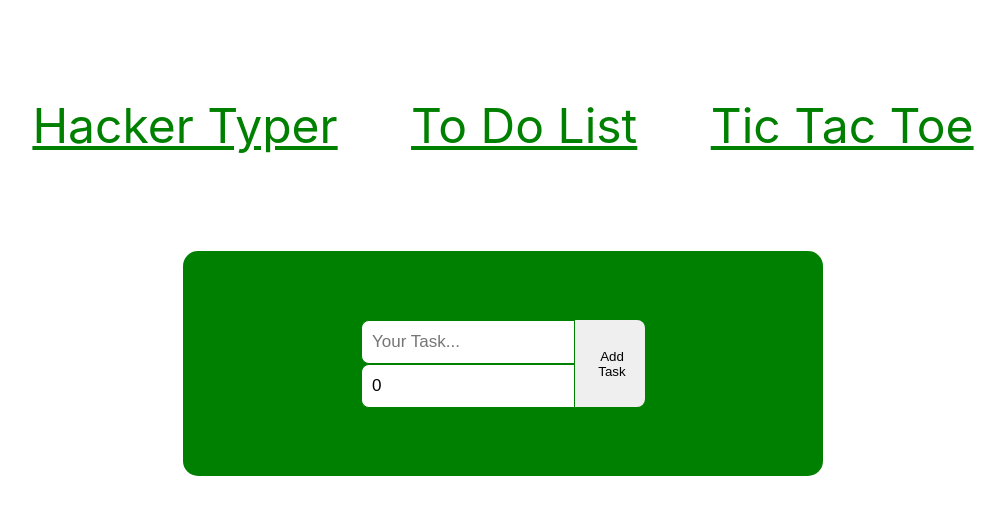
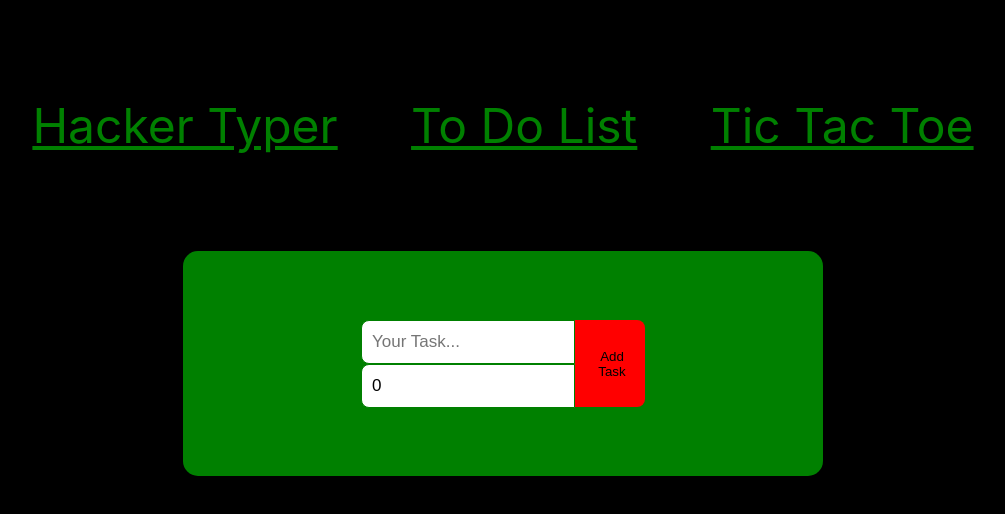
Before and after one commit to matusgrulik/ita-matus-grulik, a React (Create React App) app: page /todolist in a window 1280 px wide. Shown: the top 514 px of the page, without its empty margins (137-1142 px from the left). Built offline with nearby package versions, Linux system fonts and the light colour scheme; the HTML template or start-up script is replaced by a standard one.

Commit message:
fixed todolist

```diff
--- a/package.json
+++ b/package.json
@@ -15,7 +15,7 @@
     "react-dom": "^17.0.2",
     "react-router-dom": "^5.2.0",
     "react-scripts": "4.0.3",
-    "styled-components": "^5.3.0",
+    "styled-components": "^5.3.3",
     "typescript": "^4.1.2",
     "web-vitals": "^1.0.1"
   },
--- a/src/App.tsx
+++ b/src/App.tsx
@@ -1,6 +1,6 @@
 import "./App.css";
 import { Link, Route, BrowserRouter as Router, Switch } from "react-router-dom";
-import ToDoList from "./ToDoList/ToDoList";
+import { ToDoList } from "./ToDoList/ToDoList";
 
 export default function App() {
   return (
--- a/src/ToDoList/Components/ToDoTask.tsx
+++ b/src/ToDoList/Components/ToDoTask.tsx
@@ -1,5 +1,6 @@
 import { ITask } from "../Interfaces";
 import React from "react";
+import styled from "styled-components";
 
 interface Props {
   task: ITask;
@@ -7,19 +8,52 @@ interface Props {
 }
 const ToDoTask = ({ task, completeTask }: Props) => {
   return (
-    <div className="task">
-      <div className="content">
-        <span>{task.taskName}</span>
-        <span>{task.deadline}</span>
-      </div>
-      <button
+    <Task>
+      <Content>
+        <Span>{task.taskName}</Span>
+        <Span>{task.deadline}</Span>
+      </Content>
+      <Button
         onClick={() => {
           completeTask(task.taskName);
         }}
       >
         X
-      </button>
-    </div>
+      </Button>
+    </Task>
   );
 };
-export default ToDoTask;
+const Task = styled.div`
+  width: 500px;
+  height: 50px;
+  display: flex;
+  color: white;
+  margin: 15px;
+`;
+const Content = styled.div`
+  flex: 80%;
+  height: 100%;
+  display: flex;
+  justify-content: center;
+  align-items: center;
+`;
+const Span = styled.span`
+  display: grid;
+  place-items: center;
+  border: 3px solid white;
+  width: 100%;
+  height: 100%;
+  font-size: 18px;
+  background-color: green;
+`;
+const Button = styled.button`
+  flex: 20%;
+  height: 100%;
+  border: 3px solid white;
+  background-color: red;
+  border-top-right-radius: 8px;
+  border-bottom-right-radius: 8px;
+  color: white;
+  cursor: pointer;
+`;
+export { ToDoTask };
--- a/src/ToDoList/ToDoList.tsx
+++ b/src/ToDoList/ToDoList.tsx
@@ -1,7 +1,7 @@
-import "./toDoList.css";
 import { ITask } from "./Interfaces";
+import { ToDoTask } from "./Components/ToDoTask";
 import React, { ChangeEvent, useState } from "react";
-import ToDoTask from "./Components/ToDoTask";
+import styled from "styled-components";
 
 function ToDoList() {
   const [task, setTask] = useState<String>("");
@@ -30,10 +30,11 @@ function ToDoList() {
     );
   };
   return (
-    <div className="App">
-      <div className="header">
-        <div className="inputContainer">
-          <input
+    <App>
+      <style>{`body { background-color: #000; margin: 0, padding: 0`}</style>
+      <Header>
+        <InputContainer>
+          <Input
             type="text"
             placeholder="Your Task..."
             name="task"
@@ -41,7 +42,7 @@ function ToDoList() {
             value={task}
             onChange={handleChange}
           />
-          <input
+          <Input
             type="number"
             placeholder="Deadline..."
             name="deadline"
@@ -49,16 +50,64 @@ function ToDoList() {
             value={deadline}
             onChange={handleChange}
           />
-        </div>
-        <button onClick={addTask}>Add Task</button>
-      </div>
-      <div className="todoList">
+        </InputContainer>
+        <Button onClick={addTask}>Add Task</Button>
+      </Header>
+      <Todolist>
         {todoList.map((task: ITask, key: number) => {
           return <ToDoTask key={key} task={task} completeTask={completeTask} />;
         })}
-      </div>
-    </div>
+      </Todolist>
+    </App>
   );
 }
-
-export default ToDoList;
+const App = styled.div`
+  display: flex;
+  align-items: center;
+  flex-direction: column;
+  width: 100vw;
+  height: 100vh;
+  font-family: Arial, Helvetica, sans-serif;
+`;
+const Header = styled.div`
+  flex: 30%;
+  background-color: green;
+  width: 50%;
+  display: flex;
+  justify-content: center;
+  align-items: center;
+  border-radius: 15px;
+`;
+const InputContainer = styled.div`
+  display: flex;
+  flex-direction: column;
+`;
+const Input = styled.input`
+  width: 200px;
+  height: 40px;
+  border: none;
+  border-bottom-left-radius: 8px;
+  border-top-left-radius: 8px;
+  padding-left: 10px;
+  font-size: 17px;
+  border: 1px solid green;
+`;
+const Button = styled.button`
+  background: red;
+  width: 70px;
+  height: 87px;
+  border: none;
+  border-bottom-right-radius: 8px;
+  border-top-right-radius: 8px;
+  padding-left: 10px;
+  cursor: pointer;
+`;
+const Todolist = styled.div`
+  flex: 70%;
+  width: 100%;
+  display: flex;
+  align-items: center;
+  padding-top: 50px;
+  flex-direction: column;
+`;
+export { ToDoList };
--- a/src/ToDoList/toDoList.css
+++ /dev/null
@@ -1,95 +0,0 @@
-.App {
-    display: flex;
-    align-items: center;
-    flex-direction: column;
-    width: 100vw;
-    height: 100vh;
-    font-family: Arial, Helvetica, sans-serif;
-  }
-
-  body {
-    margin: 0%;
-    padding: 0%;
-  }
-
-  .header {
-    flex: 30%;
-    background-color: green;
-    width: 50%;
-    display: flex;
-    justify-content: center;
-    align-items: center;
-    border-radius: 15px;
-  }
-
-  .header .inputContainer {
-    display: flex;
-    flex-direction: column;
-  }
-
-  .header input {
-    width: 200px;
-    height: 40px;
-    border: none;
-    border-bottom-left-radius: 8px;
-    border-top-left-radius: 8px;
-    padding-left: 10px;
-    font-size: 17px;
-    border: 1px solid green;
-  }
-
-  .header button {
-    width: 70px;
-    height: 87px;
-    border: none;
-    border-bottom-right-radius: 8px;
-    border-top-right-radius: 8px;
-    padding-left: 10px;
-    cursor: pointer;
-  }
-
-  .todoList {
-    flex: 70%;
-    width: 100%;
-    display: flex;
-    align-items: center;
-    padding-top: 50px;
-    flex-direction: column;
-  }
-
-  .task {
-    width: 500px;
-    height: 50px;
-    display: flex;
-    color: white;
-    margin: 15px;
-  }
-
-  .task .content {
-    flex: 80%;
-    height: 100%;
-    display: flex;
-    justify-content: center;
-    align-items: center;
-  }
-
-  .task .content span {
-    display: grid;
-    place-items: center;
-    border: 3px solid white ;
-    width: 100%;
-    height: 100%;
-    font-size: 18px;
-    background-color: green;
-  }
-
-  .task button {
-    flex: 20%;
-    height: 100%;
-    border: 3px solid white;
-    background-color: red;
-    border-top-right-radius: 8px;
-    border-bottom-right-radius: 8px;
-    color: white;
-    cursor: pointer;
-  }
```
Also changed, not shown: 1 other file (tests, documents, lock files or other folders).
